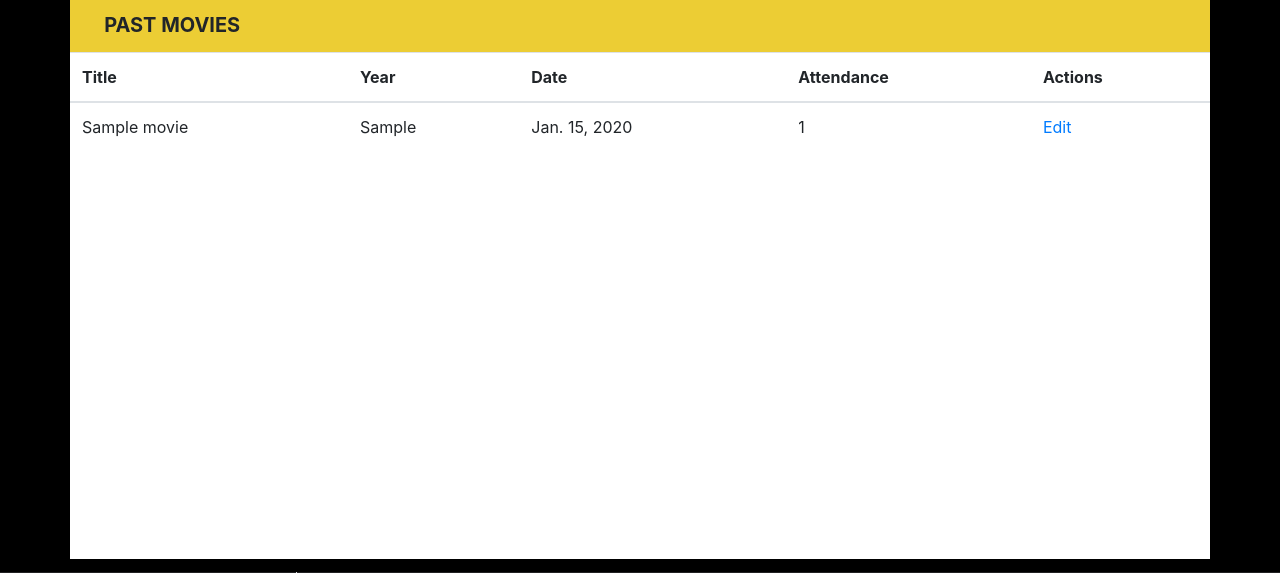
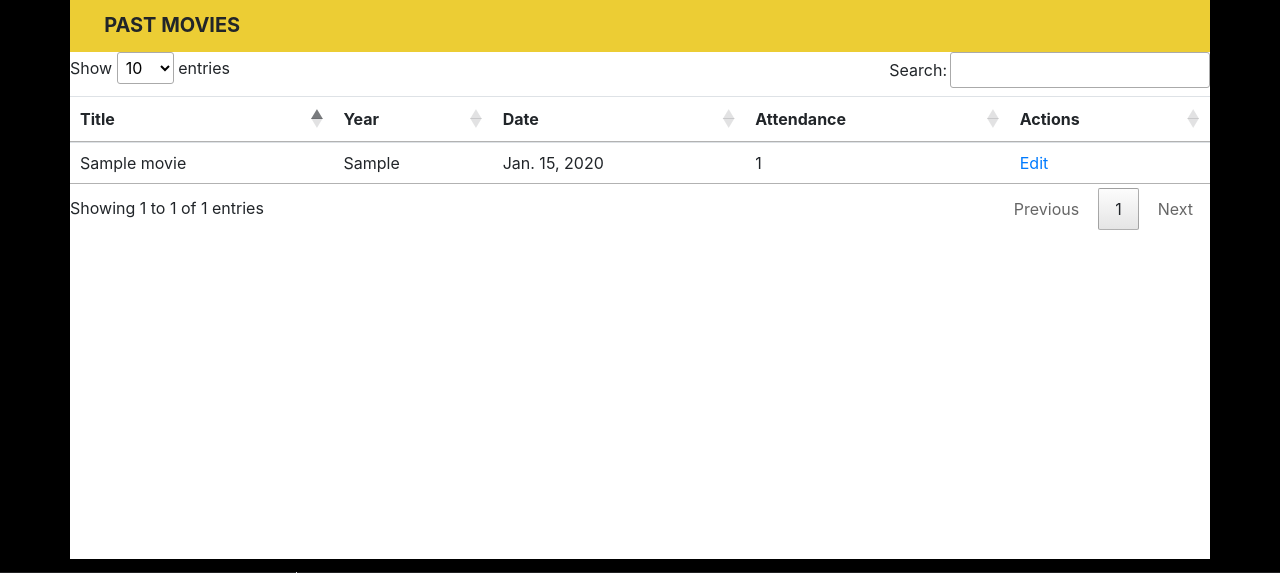
Before and after one commit to UPAC-Cinema/cinesite-backend, a Django app: page /past_showings/ in a window 1280 px wide. Shown: the part 120-693 px from the top of the page. Run offline with Django 3.2, Linux system fonts and the light colour scheme; tables that the repository leaves empty hold one stand-in row (values such as "Sample post"); some libraries are stand-ins or nearby versions.

Commit message:
table search

```diff
--- a/SDD/templates/schedule.html
+++ b/SDD/templates/schedule.html
@@ -20,7 +20,7 @@
             <header class="header">
                 <div class="header-inner container">PAST MOVIES</div>
             </header>
-            <table class="table TABLES">
+            <table id="showing_table" class="table TABLES">
                 <thead>
                 <tr>
                     <th scope="col">Title</th>
@@ -57,6 +57,15 @@
         <div id="footer-loader"></div>
         {% include "footer.html" %}
 
+	<link rel="stylesheet" type="text/css" href="https://cdn.datatables.net/v/dt/dt-1.10.20/datatables.min.css"/>
+	<script type="text/javascript" src="https://cdn.datatables.net/v/dt/dt-1.10.20/datatables.min.js"></script>
+
+	<script>
+		$(document).ready( function () {
+			$('#showing_table').DataTable();
+		} );
+	</script>
+
         <script src="https://cdnjs.cloudflare.com/ajax/libs/popper.js/1.14.7/umd/popper.min.js" integrity="sha384-UO2eT0CpHqdSJQ6hJty5KVphtPhzWj9WO1clHTMGa3JDZwrnQq4sF86dIHNDz0W1" crossorigin="anonymous"></script>
      <script src="https://stackpath.bootstrapcdn.com/bootstrap/4.3.1/js/bootstrap.min.js" integrity="sha384-JjSmVgyd0p3pXB1rRibZUAYoIIy6OrQ6VrjIEaFf/nJGzIxFDsf4x0xIM+B07jRM" crossorigin="anonymous"></script>
   	</body>
```
